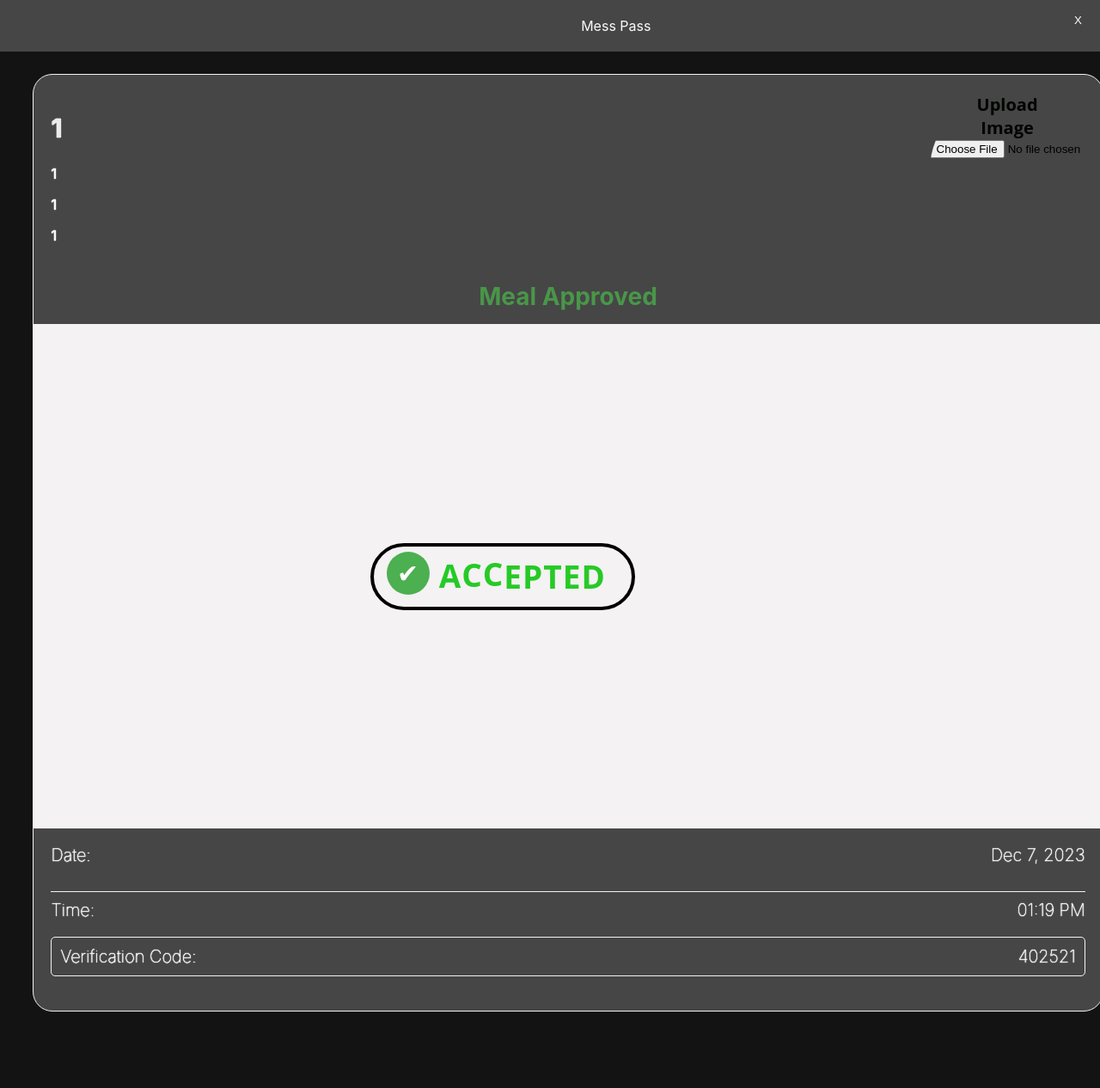
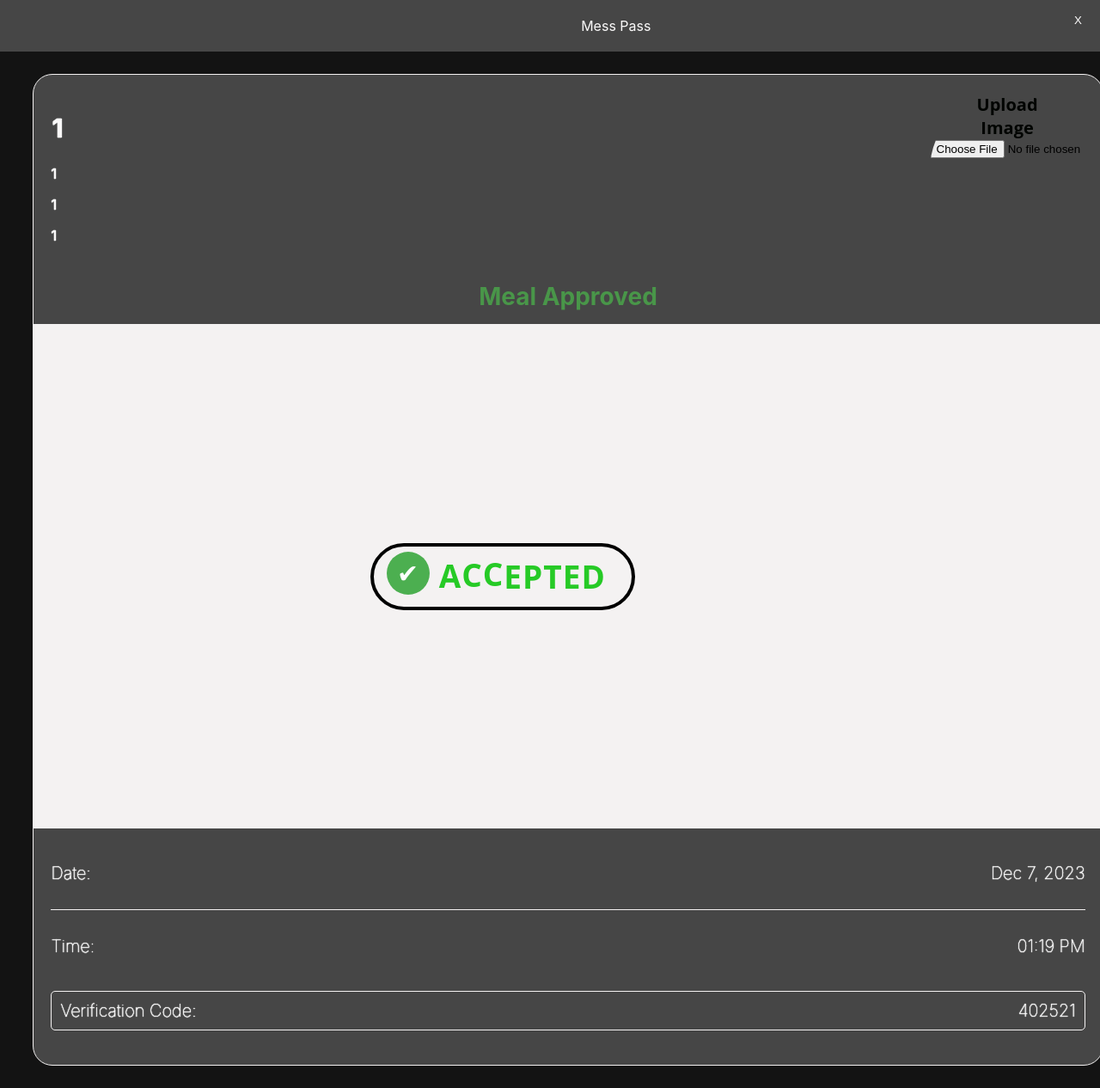
Before and after one commit to Easwanth176/mess, a React (Create React App) app: page /home/1/1/1/1 in a window 1280 px wide. Shown: the top 1266 px of the page at 86% size. Before the commit the page ends 1203 px from the top, so only its background shows below. Built offline with nearby package versions, Linux system fonts and the light colour scheme.

Commit message:
Update Home.css

```diff
--- a/src/components/css/Home.css
+++ b/src/components/css/Home.css
@@ -26,6 +26,11 @@ h3 {
   font-size: 24px;
   color: #fbfafa;
 }
+.meal-approved .header h2 {
+  font-size: 30px;
+  color: #fbfafa;
+  margin-left: 1px;
+}
 
 .meal-approved .header p {
   font-size: 16px;
@@ -37,7 +42,7 @@ h3 {
 }
 
 .meal-approved .body p {
-  font-size: 14px;
+  font-size: 25px;
   display: flex;
   justify-content: space-between;
   color: #fbfafa;
@@ -81,7 +86,6 @@ body {
   display: flex;
   justify-content: space-between;
   color: #fbfafa;
-  margin-top: -1px;
 }
 
 .meal-approved .body .info .verification-code {
```
